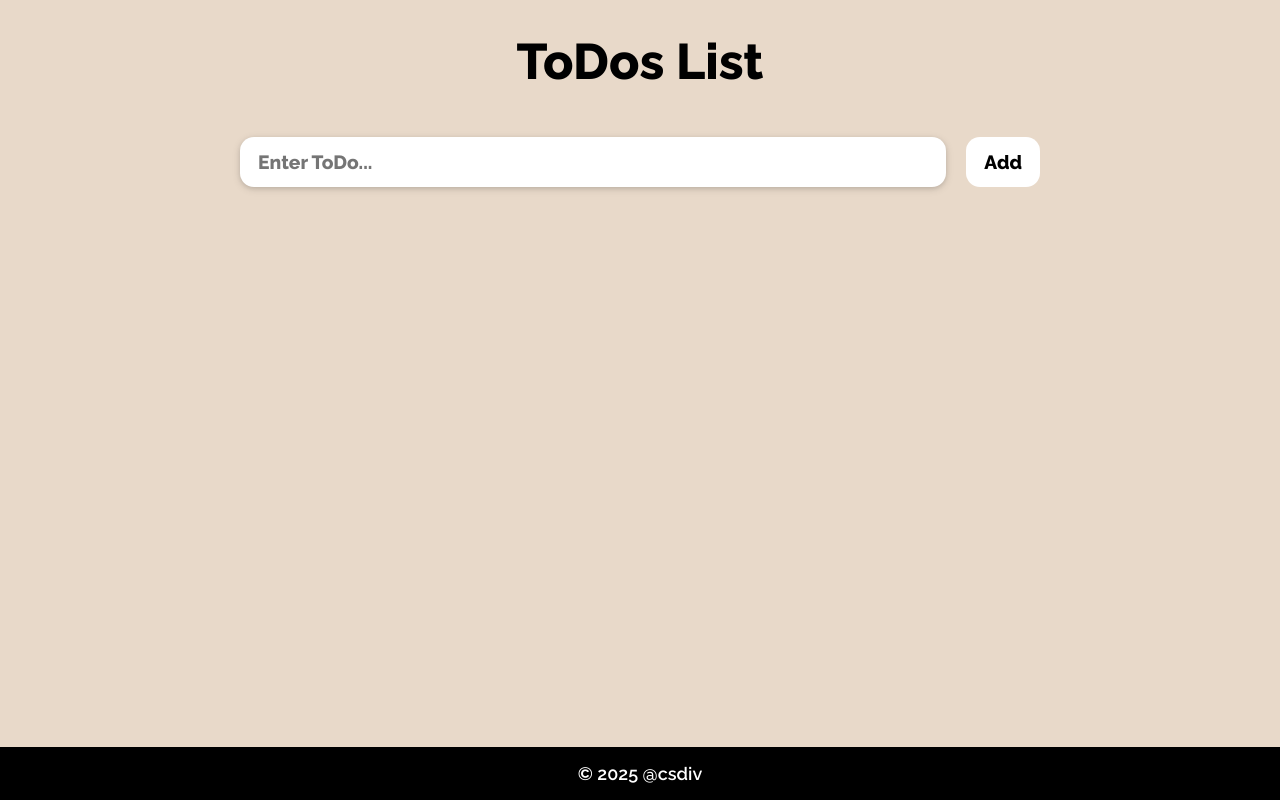
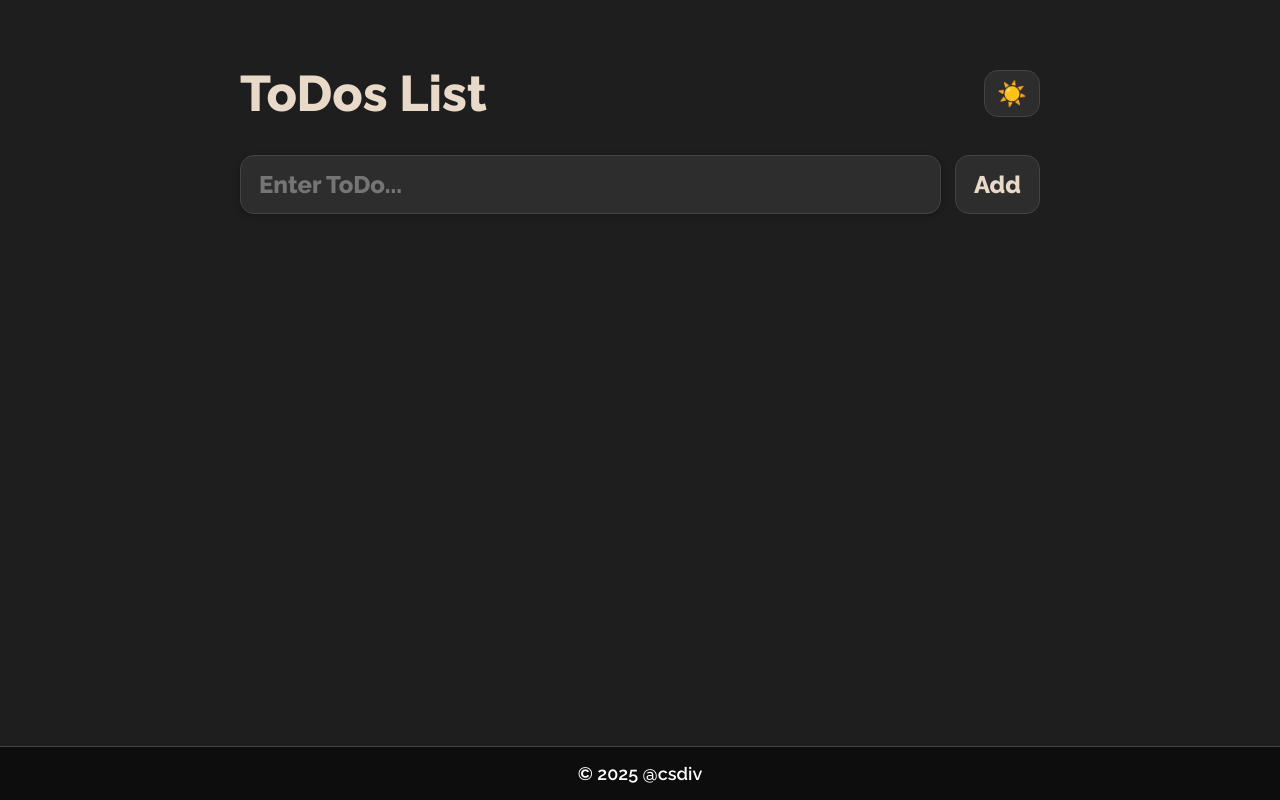
Before and after one commit to csdivyansh/ToDo, a React (Vite) app: page / in a window 1280 px wide. Built offline with nearby package versions, Linux system fonts and the light colour scheme.

Commit message:
added dark mode

```diff
--- a/src/App.jsx
+++ b/src/App.jsx
@@ -7,6 +7,17 @@ function App() {
   const [todos, setTodos] = useState([]);
   const [todoValue, setTodoValue] = useState("");
   const [isEditing, setIsEditing] = useState(false);
+  const [darkMode, setDarkMode] = useState(() => {
+    const saved = localStorage.getItem("darkMode");
+    return saved ? JSON.parse(saved) : true;
+  });
+
+  const toggleDarkMode = () => {
+    setDarkMode((prev) => {
+      localStorage.setItem("darkMode", JSON.stringify(!prev));
+      return !prev;
+    });
+  };
   function persistData(newList) {
     localStorage.setItem("todos", JSON.stringify({ todos: newList }));
   }
@@ -33,6 +44,15 @@ function App() {
 
     localStorage.setItem("lastOpenDate", today);
   }, []);
+
+  useEffect(() => {
+    const root = document.getElementById("root");
+    if (darkMode) {
+      root.classList.add("dark-mode");
+    } else {
+      root.classList.remove("dark-mode");
+    }
+  }, [darkMode]);
 
   function handleAddTodos(newTodo) {
     if (newTodo !== "") {
@@ -67,8 +87,8 @@ function App() {
   }
 
   return (
-    <>
-      <Header />
+    <div className={darkMode ? "dark-mode" : ""}>
+      <Header darkMode={darkMode} toggleDarkMode={toggleDarkMode} />
 
       <TodoInput
         todoValue={todoValue}
@@ -83,7 +103,7 @@ function App() {
         todos={todos}
       />
       <Footer />
-    </>
+    </div>
   );
 }
 
--- a/src/components/Header.jsx
+++ b/src/components/Header.jsx
@@ -1,7 +1,10 @@
-export default function Header() {
+export default function Header({ darkMode, toggleDarkMode }) {
   return (
-    <div>
+    <header>
       <h1>ToDos List</h1>
-    </div>
+      <button onClick={toggleDarkMode} className="dark-mode-toggle">
+        {darkMode ? "☀️" : "🌙"}
+      </button>
+    </header>
   );
 }
--- a/src/components/TodoInput.jsx
+++ b/src/components/TodoInput.jsx
@@ -1,7 +1,7 @@
 export default function TodoInput(props) {
   const { handleAddTodos, todoValue, setTodoValue, isEditing } = props;
   return (
-    <header>
+    <div className="input-container">
       <input
         value={todoValue}
         onChange={(e) => setTodoValue(e.target.value)}
@@ -22,6 +22,6 @@ export default function TodoInput(props) {
       >
         {isEditing ? "Update" : "Add"}
       </button>
-    </header>
+    </div>
   );
 }
--- a/src/index.css
+++ b/src/index.css
@@ -5,69 +5,102 @@
   font-family: "Raleway", "sans-serif";
   font-optical-sizing: auto;
   font-weight: 800;
-	font-style: normal
+  font-style: normal;
 }
 h1 {
-	margin-top: 2rem;
-	margin-bottom: 2rem;
-	justify-self: center;
-	font-size: 50px
+  margin: 2rem 0;
+  font-size: 50px;
+  flex: 1;
 }
 #root {
   min-height: 100vh;
   display: flex;
   flex-direction: column;
   background: #e8d9c9;
-	gap: 14px
+  gap: 14px;
 }
 header {
   display: flex;
-	align-items: stretch
-}
-.main {
-	gap: 14px;
-	padding-bottom: 5rem;
-	max-width: 800px;
-	width: 80%;
-	margin: 0 auto
-}
-header{
+  align-items: center;
+  justify-content: space-between;
   gap: 20px;
   max-width: 800px;
   width: 80%;
-	margin: 0 auto
+  margin: 2rem auto 0;
 }
+
+.input-container {
+  display: flex;
+  gap: 14px;
+  max-width: 800px;
+  width: 80%;
+  margin: 0 auto 2rem auto;
+}
+
+.input-container input {
+  flex: 1;
+  border-radius: 14px;
+  font-size: x-large;
+  outline: none;
+  padding: 14px 18px;
+  border: none;
+  background: #ffffff;
+  box-shadow: 0 2px 8px rgba(0, 0, 0, 0.12), 0 1.5px 4px rgba(0, 0, 0, 0.1);
+}
+
+.input-container button {
+  border-radius: 14px;
+  background: #ffffff;
+  padding: 14px 18px;
+  border: none;
+  outline: none;
+  font-size: x-large;
+  cursor: pointer;
+  transition-duration: 200ms;
+}
+
+.input-container button:hover {
+  opacity: 0.7;
+}
+
 header input {
   flex: 1;
   border-radius: 14px;
   font-size: x-large;
   outline: none;
   width: 100%;
-	box-shadow: 0 2px 8px rgba(0,0,0,0.12), 0 1.5px 4px rgba(0,0,0,0.10)
+  box-shadow: 0 2px 8px rgba(0, 0, 0, 0.12), 0 1.5px 4px rgba(0, 0, 0, 0.1);
 }
 header button {
   border-radius: 14px;
   background: transparent;
   transition-duration: 200ms;
-	cursor: pointer
+  cursor: pointer;
 }
 header button:hover {
-	opacity: 0.7
+  opacity: 0.7;
 }
-header button,header input {
+header button,
+header input {
   padding: 14px 18px;
   border: none;
   outline: none;
   font-size: x-large;
-	background: #FFFFFF
+  background: #ffffff;
 }
 p {
-	font-size: 0.9em
+  font-size: 0.9em;
 }
+
 .main {
+  gap: 14px;
+  padding-bottom: 5rem;
+  padding-top: 0;
+  max-width: 800px;
+  width: 80%;
+  margin: 0 auto;
   display: flex;
   flex-direction: column;
-	gap: 14px
 }
 .todoItem {
   display: flex;
@@ -75,26 +108,26 @@ p {
   gap: 14px;
   padding: 20px;
   border-radius: 14px;
-	background: #FFFFFF;
-	box-sizing: border-box
+  background: #ffffff;
+  box-sizing: border-box;
 }
 .todoItem p {
   flex: 1;
-	font-size: x-large
+  font-size: x-large;
 }
 .actionsContainer {
   display: flex;
   align-items: center;
-	gap: 14px
+  gap: 14px;
 }
 .actionsContainer button {
   transition-duration: 200ms;
   border: none;
   background: transparent;
-	cursor: pointer
+  cursor: pointer;
 }
 .actionsContainer button:hover {
-	opacity: 0.7
+  opacity: 0.7;
 }
 footer {
   width: 100%;
@@ -106,16 +139,72 @@ footer {
   left: 0;
   text-align: center;
   background: #000;
-	color: #fff
+  color: #fff;
 }
 @media (min-width: 640px) {
-	header button,header input {
-		font-size: 1.2em
+  header button,
+  header input {
+    font-size: 1.2em;
   }
-	header{
-		display: flex
+  header {
+    display: flex;
   }
   p {
-		font-size: 1em
+    font-size: 1em;
   }
 }
+
+/* Dark Mode Styles */
+.dark-mode {
+  background: #1e1e1e;
+  color: #e8d9c9;
+  min-height: 100vh;
+}
+
+.dark-mode,
+.dark-mode #root {
+  background: #1e1e1e;
+}
+
+.dark-mode header input,
+.dark-mode header button {
+  background: #2d2d2d;
+  color: #e8d9c9;
+  border: 1px solid #444;
+}
+
+.dark-mode .input-container input,
+.dark-mode .input-container button {
+  background: #2d2d2d;
+  color: #e8d9c9;
+  border: 1px solid #444;
+}
+
+.dark-mode header button:hover,
+.dark-mode .input-container button:hover {
+  background: #3d3d3d;
+}
+
+.dark-mode .todoItem {
+  background: #2d2d2d;
+  color: #e8d9c9;
+}
+
+.dark-mode .todoItem p {
+  color: #e8d9c9 !important;
+}
+
+.dark-mode .actionsContainer button {
+  color: #e8d9c9;
+}
+
+.dark-mode footer {
+  background: #0d0d0d;
+  border-top: 1px solid #444;
+}
+
+.dark-mode-toggle {
+  font-size: 1.5em;
+  padding: 8px 12px !important;
+  min-width: 45px;
+}
```
Lines whose indentation alone changed are shown as unchanged.
